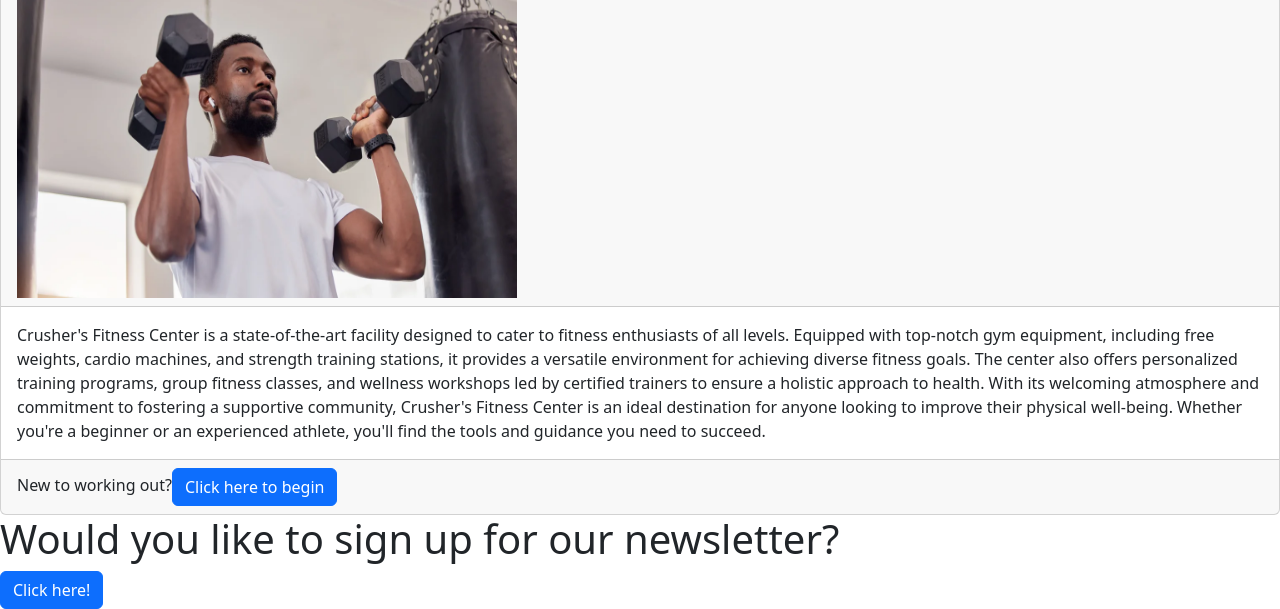
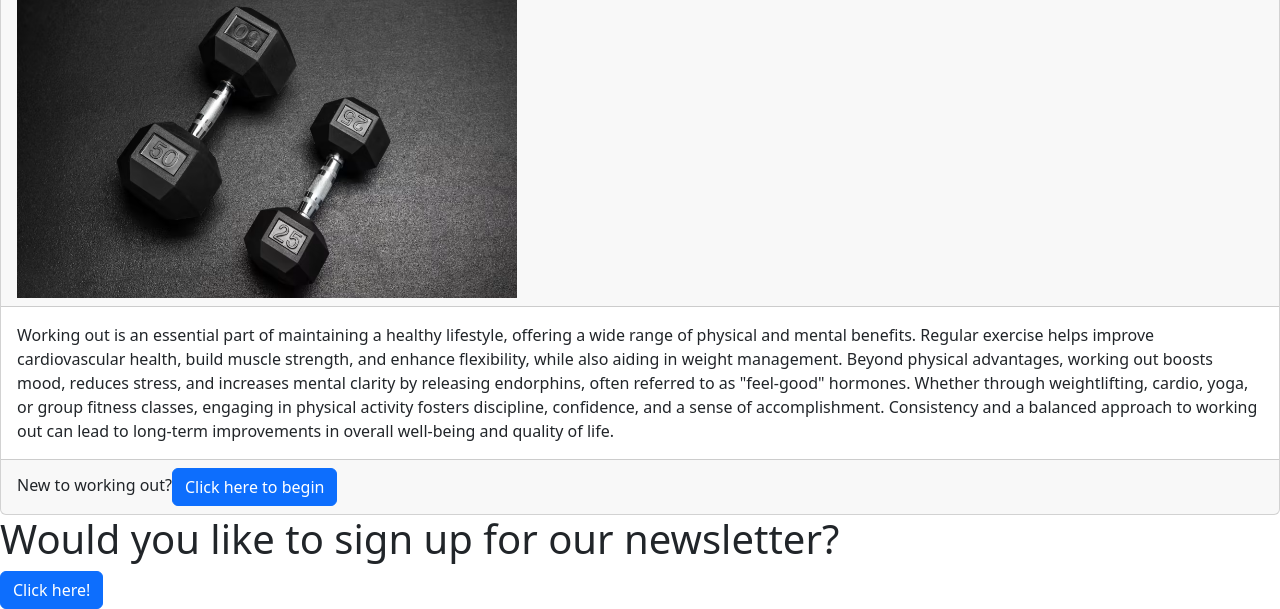
Before and after one commit to YounesB-npc/business-website, a plain HTML site: page index.html in a window 1280 px wide. Shown: the part 623-1232 px from the top of the page. Drawn offline with nearby package versions, Linux system fonts and the light colour scheme.

Commit message:
Update index.html

```diff
--- a/index.html
+++ b/index.html
@@ -16,16 +16,16 @@
       <!-- Links -->
       <ul class="navbar-nav">
         <li class="nav-item">
-          <a class="nav-link" href="#">Home</a>
+          <a class="nav-link" href="index/html">Home</a>
         </li>
         <li class="nav-item">
-          <a class="nav-link" href="#">About</a>
+          <a class="nav-link" href="about.html">About</a>
         </li>
         <li class="nav-item">
-          <a class="nav-link" href="#">Services</a>
+          <a class="nav-link" href="services.html">Services</a>
         </li>
         <li class="nav-item">
-          <a class="nav-link" href="#">Contact</a>
+          <a class="nav-link" href="contact.html">Contact</a>
         </li>
       </ul>
     </div>
@@ -59,18 +59,17 @@
       </button>
     </div>
 
-    <h1>What do we offer?</h1>
+    <h1 class="h1 text-center">What is working out?</h1>
 
     <div class="card">
-      <div class="card-header"><img src="personlifting.webp" alt="A person lifting" width="500" height="300"></div>
-      <div class="card-body">Crusher's Fitness Center is a state-of-the-art facility designed to cater to fitness
-        enthusiasts of all levels. Equipped with top-notch gym equipment, including free weights, cardio machines, and
-        strength training stations, it provides a versatile environment for achieving diverse fitness goals. The center
-        also offers personalized training programs, group fitness classes, and wellness workshops led by certified
-        trainers to ensure a holistic approach to health. With its welcoming atmosphere and commitment to fostering a
-        supportive community, Crusher's Fitness Center is an ideal destination for anyone looking to improve their
-        physical well-being. Whether you're a beginner or an experienced athlete, you'll find the tools and guidance you
-        need to succeed.</div>
+      <div class="card-header"><img src="dumbbell.avif" alt="A person lifting" width="500" height="300"></div>
+      <div class="card-body">Working out is an essential part of maintaining a healthy lifestyle, offering a wide range
+        of physical and mental benefits. Regular exercise helps improve cardiovascular health, build muscle strength,
+        and enhance flexibility, while also aiding in weight management. Beyond physical advantages, working out boosts
+        mood, reduces stress, and increases mental clarity by releasing endorphins, often referred to as "feel-good"
+        hormones. Whether through weightlifting, cardio, yoga, or group fitness classes, engaging in physical activity
+        fosters discipline, confidence, and a sense of accomplishment. Consistency and a balanced approach to working
+        out can lead to long-term improvements in overall well-being and quality of life.</div>
       <div class="card-footer">New to working out?<button type="button" class="btn btn-primary">Click
           here to begin</button></div>
     </div>
```
